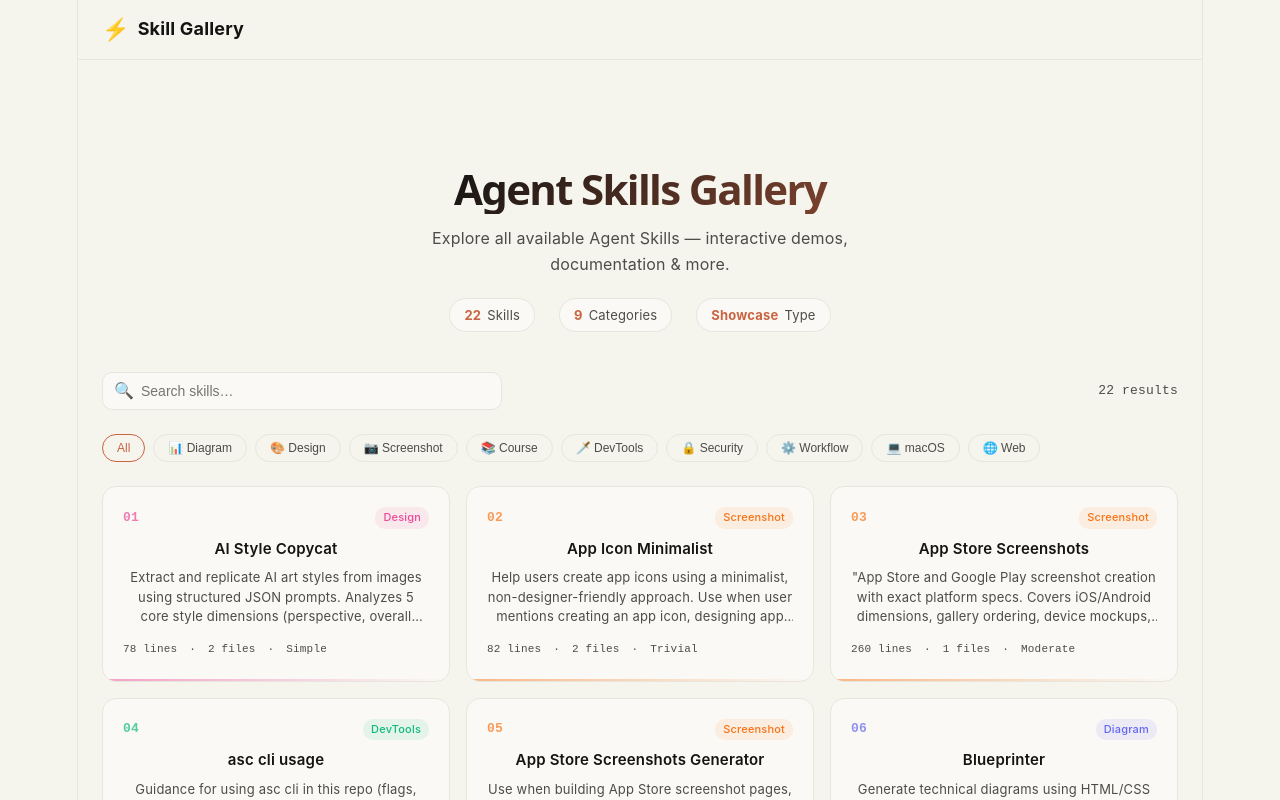
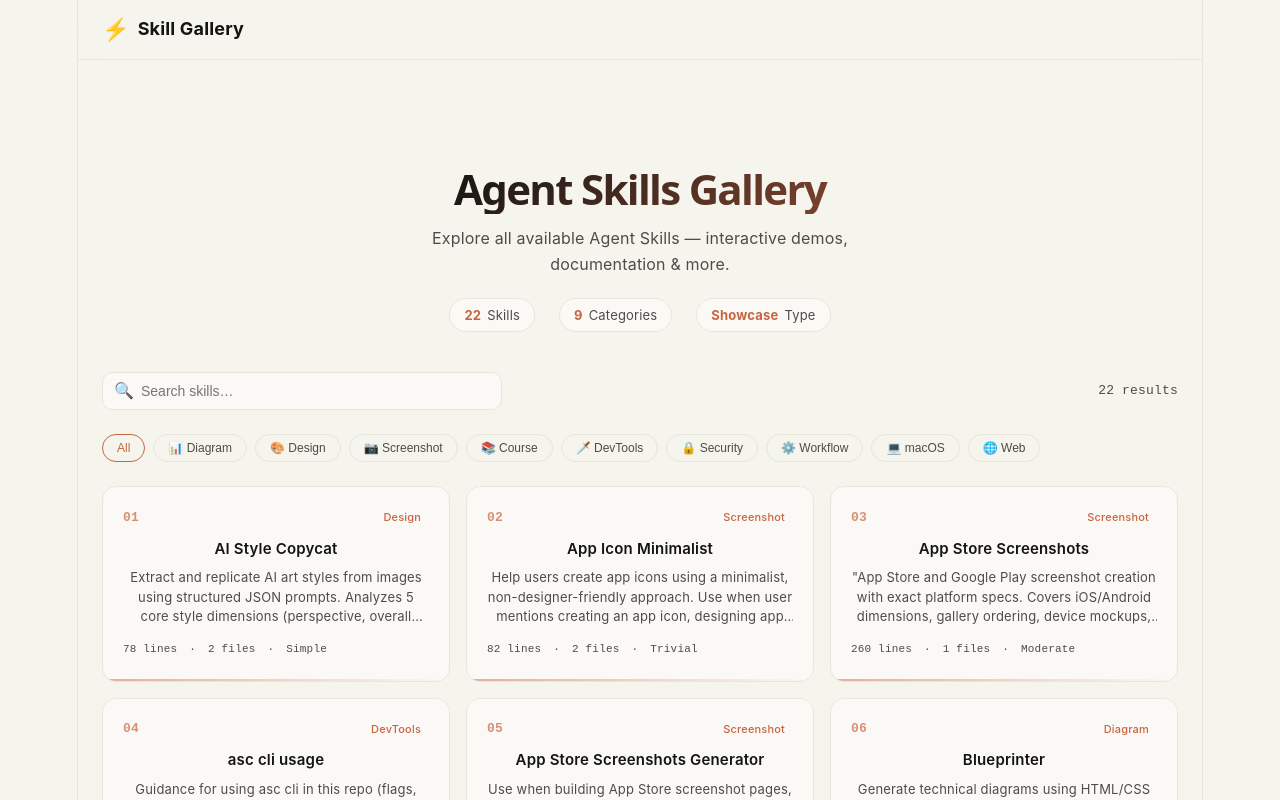
Before and after one commit to cookabc/app-universe, a React (Vite) app: page / in a window 1280 px wide. Shown: the top 800 px of the page. Built offline with nearby package versions, Linux system fonts and the light colour scheme.

Commit message:
fix: 修复青色渐变问题

```diff
--- a/src/components/Home/CategoryFilter.tsx
+++ b/src/components/Home/CategoryFilter.tsx
@@ -17,7 +17,6 @@ export default function CategoryFilter({ active, onChange }: Props) {
           label={`${c.icon} ${c.label}`}
           active={active === c.key}
           onClick={() => onChange(c.key)}
-          color={c.color}
         />
       ))}
     </div>
--- a/src/components/Home/SkillCard.tsx
+++ b/src/components/Home/SkillCard.tsx
@@ -24,9 +24,9 @@ export default function SkillCard({ skill, index }: Props) {
         }}
         onMouseEnter={(e) => {
           const el = e.currentTarget as HTMLElement;
-          el.style.borderColor = cat.color;
+          el.style.borderColor = "var(--accent)";
           el.style.transform = "translateY(-4px)";
-          el.style.boxShadow = `0 8px 32px ${cat.color}20`;
+          el.style.boxShadow = `0 8px 32px var(--accent)20`;
         }}
         onMouseLeave={(e) => {
           const el = e.currentTarget as HTMLElement;
@@ -41,7 +41,7 @@ export default function SkillCard({ skill, index }: Props) {
               style={{
                 fontSize: "13px",
                 fontWeight: 700,
-                color: cat.color,
+                color: "var(--accent)",
                 opacity: 0.7,
                 fontFamily: "var(--font-mono)",
               }}
@@ -53,8 +53,8 @@ export default function SkillCard({ skill, index }: Props) {
                 fontSize: "11px",
                 padding: "2px 8px",
                 borderRadius: "10px",
-                background: cat.color + "18",
-                color: cat.color,
+                background: "var(--accent)18",
+                color: "var(--accent)",
                 fontWeight: 500,
               }}
             >
@@ -97,7 +97,7 @@ export default function SkillCard({ skill, index }: Props) {
         <div
           style={{
             height: "2px",
-            background: `linear-gradient(90deg,${cat.color},transparent)`,
+            background: `linear-gradient(90deg,var(--accent),transparent)`,
             opacity: 0.5,
           }}
         />
--- a/src/data/categories.ts
+++ b/src/data/categories.ts
@@ -31,7 +31,7 @@ export const CATEGORIES: Category[] = [
     key: "course",
     label: "Course",
     color: "#3b82f6",
-    gradient: "linear-gradient(135deg,#3b82f6,#06b6d4)",
+    gradient: "linear-gradient(135deg,#3b82f6,#6366f1)",
     icon: "📚",
   },
   {
@@ -58,8 +58,8 @@ export const CATEGORIES: Category[] = [
   {
     key: "macos",
     label: "macOS",
-    color: "#06b6d4",
-    gradient: "linear-gradient(135deg,#06b6d4,#3b82f6)",
+    color: "#3b82f6",
+    gradient: "linear-gradient(135deg,#3b82f6,#6366f1)",
     icon: "💻",
   },
   {
```
Also changed, not shown: public/skills-data.json.
